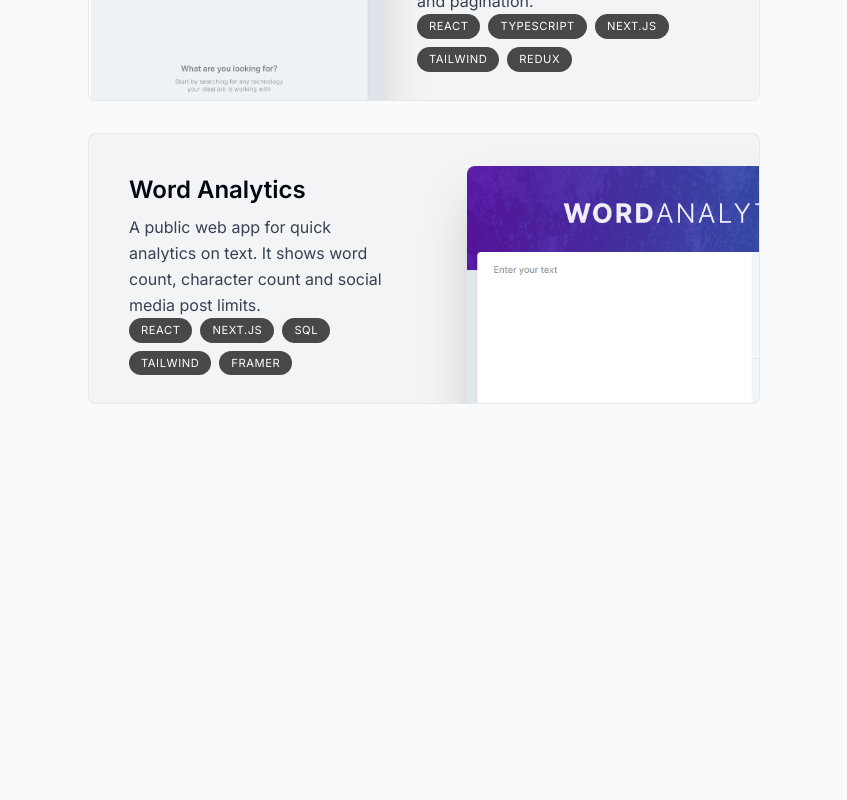
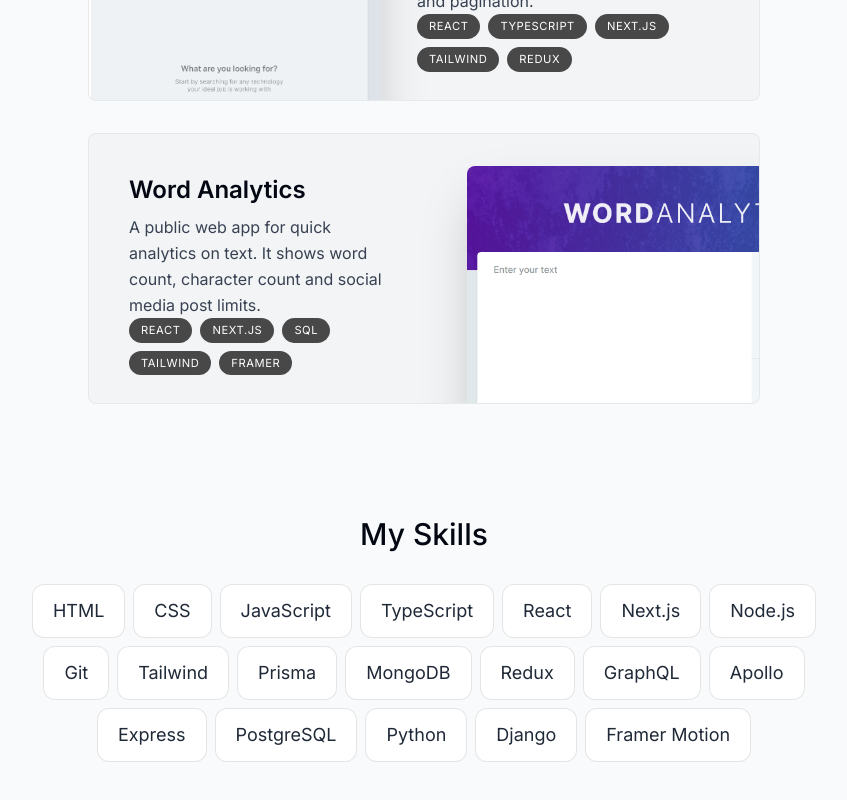
Before and after one commit to Khaanh/NextJS-with-TS-portfolio, a Next.js app: page / in a window 1280 px wide. Shown: the part 1894-2694 px from the top of the page, without its empty margins (216-1063 px from the left). Built offline with nearby package versions, Linux system fonts and the light colour scheme.

Commit message:
Did: skills section

```diff
--- a/app/page.tsx
+++ b/app/page.tsx
@@ -2,6 +2,7 @@
 import Intro from "@/components/intro";
 import Projects from "@/components/projects";
 import SectionDivider from "@/components/section-divider";
+import Skills from "@/components/skills";
 
 export default function Home() {
 	return (
@@ -10,6 +11,7 @@
 			<SectionDivider />
 			<About />
 			<Projects />
+			<Skills />
 		</main>
 	);
 }
--- a/components/projects.tsx
+++ b/components/projects.tsx
@@ -9,7 +9,7 @@
 	const { ref } = useSectionInView("Projects", 0.5);
 
 	return (
-		<section ref={ref} id="projects" className="scroll-mt-28">
+		<section ref={ref} id="projects" className="scroll-mt-28 mb-28">
 			<SectionHeading>My projects</SectionHeading>
 			<div>
 				{projectsData.map((project, index) => (
--- /dev/null
+++ b/components/skills.tsx
@@ -0,0 +1,51 @@
+"use client";
+import React from "react";
+import SectionHeading from "./section-heading";
+import { skillsData } from "@/lib/data";
+import { useSectionInView } from "@/lib/hooks";
+import { motion } from "framer-motion";
+
+const fadeInAnimationVariants = {
+	initial: {
+		opacity: 0,
+		y: 100,
+	},
+	animate: (index: number) => ({
+		opacity: 1,
+		y: 0,
+		transition: {
+			delay: 0.05 * index,
+		},
+	}),
+};
+
+export default function Skills() {
+	const { ref } = useSectionInView("Skills");
+
+	return (
+		<section
+			id="skills"
+			ref={ref}
+			className="mb-28 max-w-[53rem] scroll-mt-28 text-center sm:mb-40"
+		>
+			<SectionHeading>My Skills</SectionHeading>
+			<ul className="flex flex-wrap justify-center gap-2 text-lg text-gray-800">
+				{skillsData.map((skill, index) => (
+					<motion.li
+						className="bg-white border border-black/[0.1] rounded-xl px-5 py-3"
+						key={index}
+						variants={fadeInAnimationVariants}
+						initial="initial"
+						whileInView="animate"
+						viewport={{
+							once: true,
+						}}
+						custom={index}
+					>
+						{skill}
+					</motion.li>
+				))}
+			</ul>
+		</section>
+	);
+}
```
